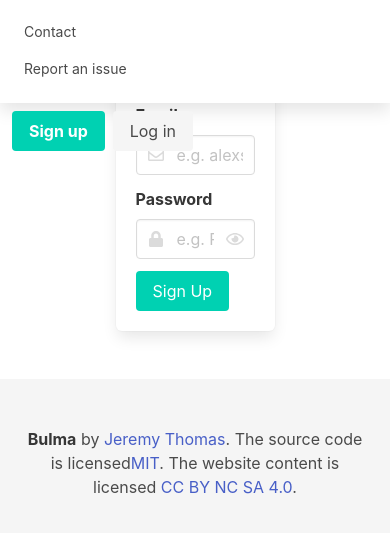
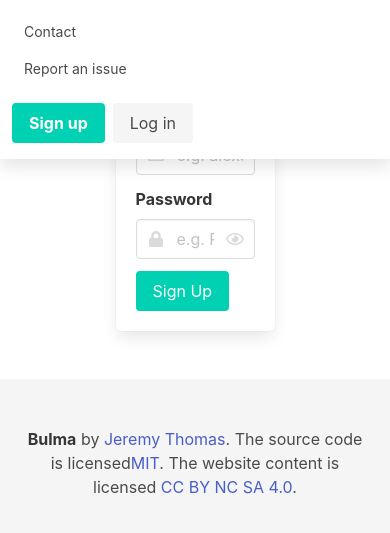
Before and after one commit to zhu-tom/CUVB-Homepage-Gatsby, a Gatsby site: page /signup in a window 390 px wide. Both pictures are taken after a click on the button 364 px from the left and 26 px from the top of the page. Shown: the part 249-782 px from the top of the page. Built offline with nearby package versions, Linux system fonts and the light colour scheme; Gatsby itself is replaced by a stand-in of ours.

Commit message:
fix navbar for mobile

```diff
--- a/src/components/navbar.js
+++ b/src/components/navbar.js
@@ -70,9 +70,8 @@ export default class Navbar extends React.Component {
                             </div>
                         </div>
                     </div>
-                </div>
-
-                {!this.state.isClient ? null : <div key={key} className="navbar-end">
+                {!this.state.isClient ? null :
+                <div key={key} className="navbar-end">
                     {
                         isLoggedIn() ? (
                             <div className="navbar-item has-dropdown is-hoverable">
@@ -113,6 +112,7 @@ export default class Navbar extends React.Component {
 
                     }
                 </div>}
+                </div>
             </nav>
         );
     }
```
